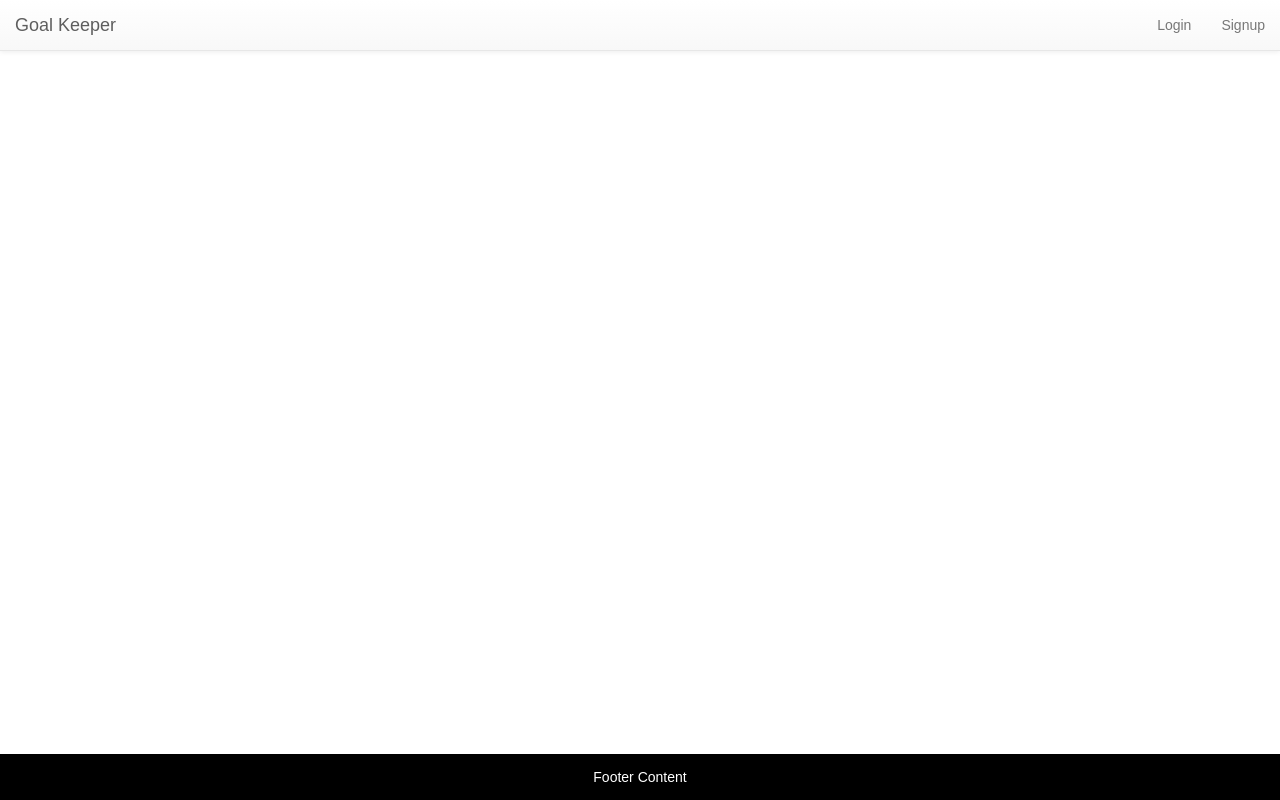
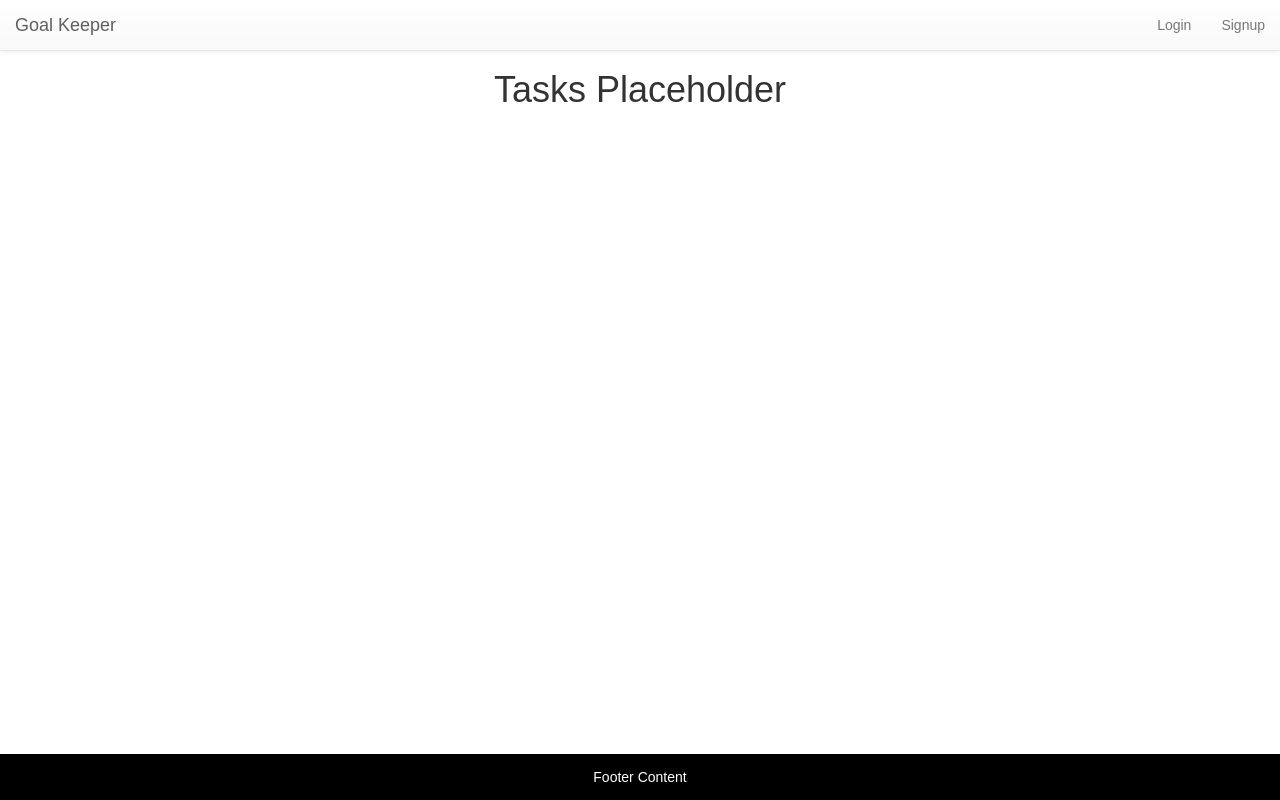
Before and after one commit to iastanley/goal-keeper-client, a React (Create React App) app: page /tasks in a window 1280 px wide. Built offline with nearby package versions, Linux system fonts and the light colour scheme.

Commit message:
added pages for landing page and tasks page

```diff
--- a/src/components/App.js
+++ b/src/components/App.js
@@ -3,9 +3,11 @@ import { Route, Switch } from 'react-router-dom';
 import './App.css';
 import NavBar from './NavBar';
 import Footer from './Footer';
-import Landing from './Landing';
+import Landing from '../pages/Landing';
+import Tasks from '../pages/Tasks';
 
 //I think the App component will render the different routes
+// the app componenet might not be the best place to render the NavBar because this will not be the same for all views
 
 export default function App(props) {
   return (
@@ -13,6 +15,7 @@ export default function App(props) {
       <NavBar/>
       <Switch>
         <Route exact path="/" component={Landing}/>
+        <Route path="/tasks" component={Tasks}/>
       </Switch>
       <Footer/>
     </div>
--- /dev/null
+++ b/src/pages/Tasks.css
@@ -0,0 +1,5 @@
+.tasks-body {
+  text-align: center;
+  padding-top: 50px;
+  padding-bottom: 40px;
+}
--- /dev/null
+++ b/src/pages/Tasks.js
@@ -0,0 +1,12 @@
+import React from 'react';
+import './Tasks.css'
+
+//we need to render the NavBar in this component so that the modified button can be used.
+
+export default function Tasks(props) {
+  return (
+    <div className="tasks-body">
+      <h1>Tasks Placeholder</h1>
+    </div>
+  );
+}
```
Also changed, not shown: src/pages/Landing.css (renamed from src/components/Landing.css), src/pages/Landing.js (renamed from src/components/Landing.js).
